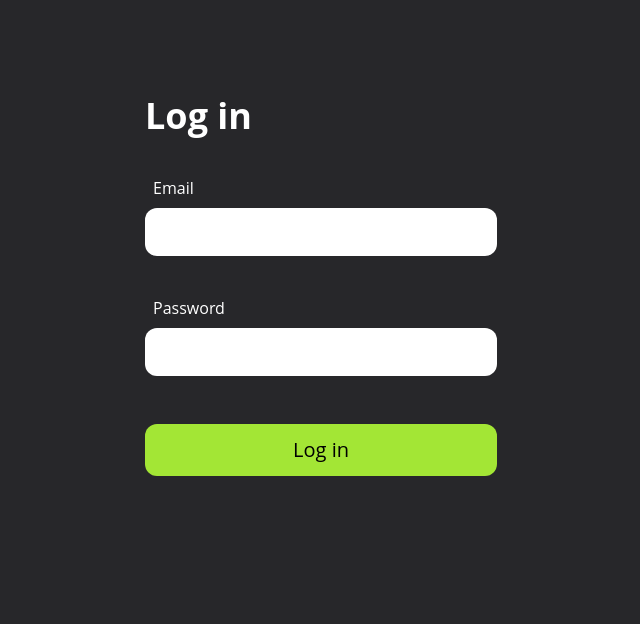
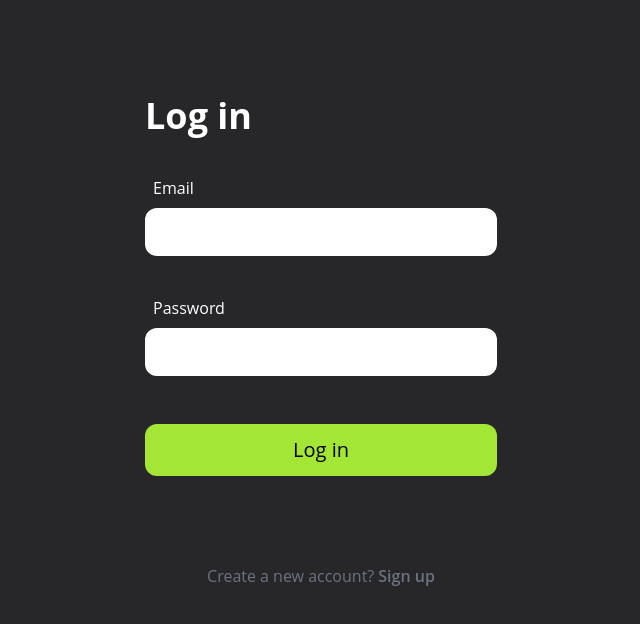
Before and after one commit to Alexeykoh/gym-rat, a Next.js app in the folder gym-rat/: page /sign-in in a window 1280 px wide. Shown: the top 624 px of the page, without its empty margins (319-959 px from the left). Built offline with nearby package versions, Linux system fonts and the light colour scheme.

Commit message:
feat: add sign-up link

```diff
--- a/gym-rat/src/app/(auth)/sign-in/page.tsx
+++ b/gym-rat/src/app/(auth)/sign-in/page.tsx
@@ -1,9 +1,13 @@
 import LoginForm from "@/components/forms/login/login";
+import Link from "next/link";
 
 export default function Login() {
   return (
     <div className="w-full h-full flex flex-col gap-10 items-center justify-center">
       <LoginForm />
+      <Link className="text-gray-500 hover:text-gray-400 duration-150" href={"/sign-up"}>
+        Create a new account? <span className="font-semibold">Sign up</span>
+      </Link>
     </div>
   );
 }
```
